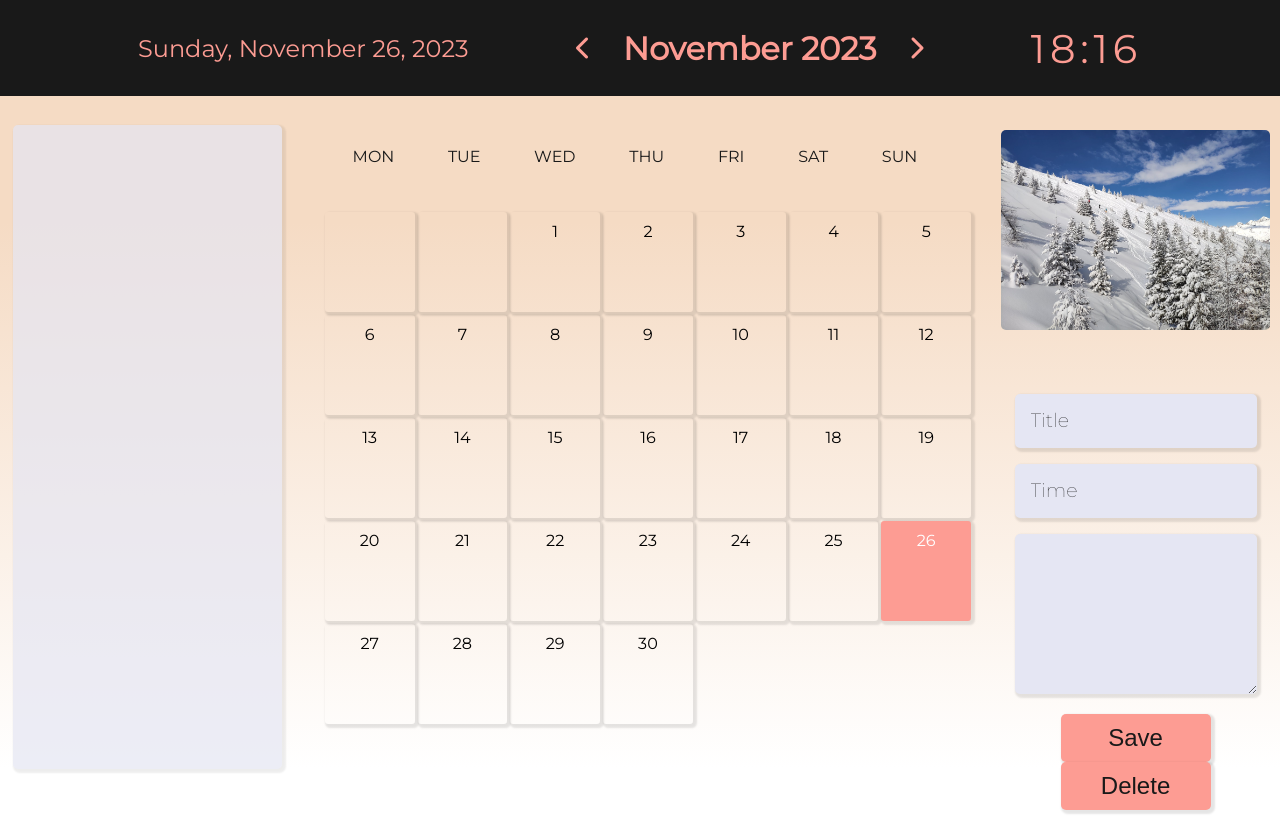
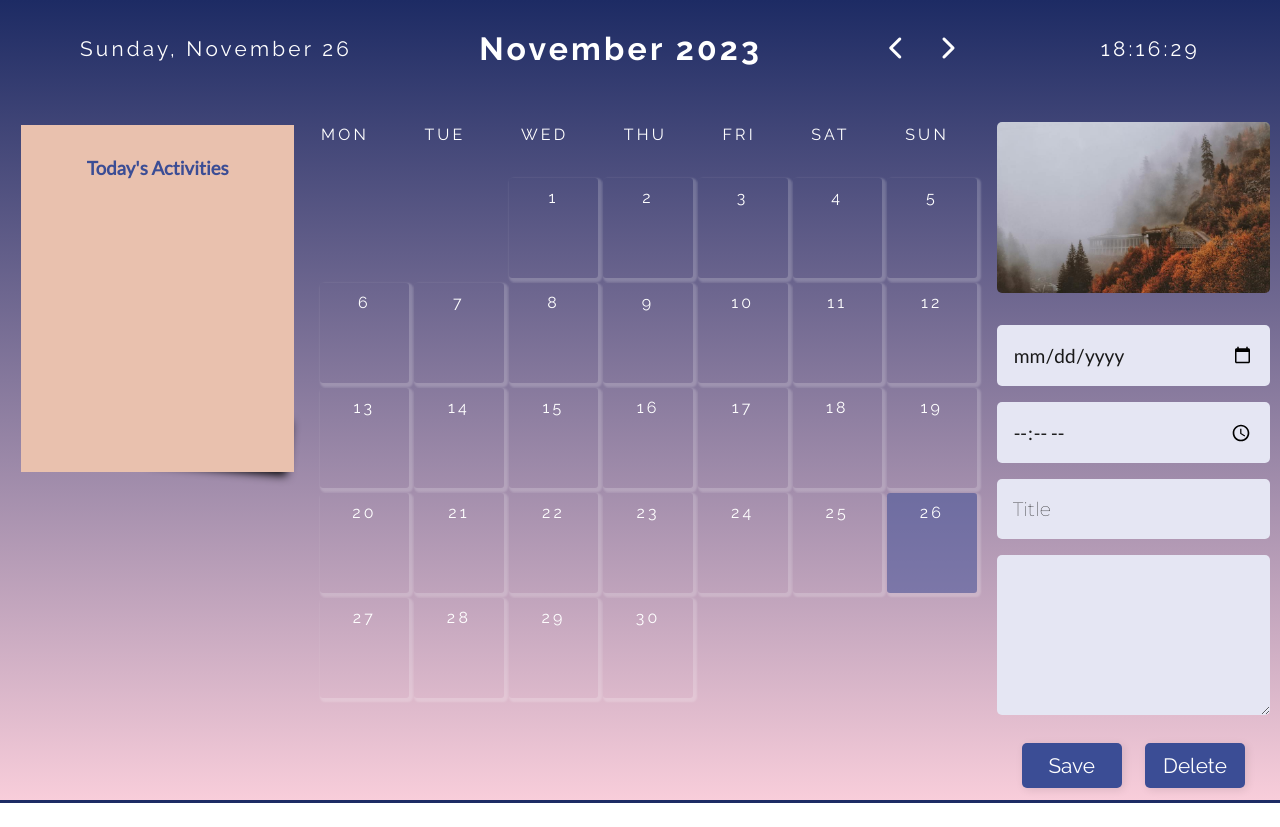
Before and after one commit to linusansas/Calendar, a website: page public/index.html in a window 1280 px wide. After the commit the page ends 803 px from the top, so only its background shows below. Drawn offline with Linux system fonts and the light colour scheme; a web font is replaced by a local one.

Commit message:
Changing the background, displaying the date and time with the required format, changing the image depending on the month.

```diff
--- a/public/index.html
+++ b/public/index.html
@@ -6,8 +6,10 @@
     <meta name="viewport" content="width=device-width, initial-scale=1.0" />
     <title>Calendar</title>
     <!-- Google Fonts -->
+    <link rel="preconnect" href="https://fonts.googleapis.com" />
+    <link rel="preconnect" href="https://fonts.gstatic.com" crossorigin />
     <link
-      href="https://fonts.googleapis.com/css2?family=Anton&family=Bad+Script&family=Dawning+of+a+New+Day&family=Great+Vibes&family=Lato:wght@300;400&family=Merriweather+Sans&family=Montserrat:wght@100;400&family=Roboto+Condensed:wght@300;400&display=swap"
+      href="https://fonts.googleapis.com/css2?family=Anton&family=Bad+Script&family=Cinzel+Decorative:wght@400;700;900&family=Dawning+of+a+New+Day&family=Great+Vibes&family=Irish+Grover&family=Lato:wght@300;400&family=Merriweather&family=Merriweather+Sans&family=Montserrat:wght@100;300;400&family=Pirata+One&family=Poppins:wght@100;300;400;700;900&family=Raleway:wght@400;700&family=Roboto+Condensed:wght@300;400&family=Roboto:ital,wght@0,100;0,300;0,400;0,700;0,900;1,100;1,300;1,900&display=swap"
       rel="stylesheet"
     />
     <!-- font-awesome -->
@@ -22,24 +24,28 @@
   </head>
   <body>
     <header>
-      <div data-cy="welcome-segment" class="header-center">
+      <div class="header-center" data-cy="welcome-segment">
         <div id="current-day" class="btn btn-currentDay">Today</div>
-        <div class="month-container">
+        <h1 class="month-name"><!-- JS --></h1>
+        <!-- <div class="month-container"> -->
+        <div class="arrows-container">
           <div class="arrow-left">
             <i id="previous-btn" class="fa-solid fa-chevron-left"></i>
           </div>
-          <h1 class="month-name">December 2023</h1>
           <div class="arrow-right">
             <i id="next-btn" class="fa-solid fa-chevron-right"></i>
           </div>
         </div>
-        <div class="btn btn-clock">16:30</div>
+        <!-- </div> -->
+        <div class="btn btn-clock"><!-- JS --></div>
       </div>
     </header>
 
     <div class="container">
       <aside class="sidebar">
-        <div class="container-info"></div>
+        <div class="container-info">
+          <h3>Today's Activities</h3>
+        </div>
       </aside>
       <main class="main-content">
         <div class="weekdays">
@@ -58,11 +64,12 @@
       </main>
       <div class="right-area">
         <div class="img-container">
-          <img src="./images/winter-img.jpeg" alt="" />
+          <img class="month-img" src="" alt="month-image" />
         </div>
         <div class="input-form">
+          <input type="date" placeholder="Date" />
+          <input type="time" placeholder="Time" />
           <input type="text" placeholder="Title" />
-          <input type="text" placeholder="Time" />
           <textarea name="text" cols="4" rows="3"></textarea>
           <button type="submit" class="btn btn-submit">Save</button>
           <button type="submit" class="btn btn-delete">Delete</button>
--- a/public/main.js
+++ b/public/main.js
@@ -15,11 +15,13 @@ function createCalendar(year, month) {
   const previousBtn = document.getElementById("previous-btn");
   const nextBtn = document.getElementById("next-btn");
   const daysGrid = document.querySelector(".grid-days");
+  const imageElement = document.querySelector(".month-img");
 
-  const firstDay = new Date(year, month, 0);
+  const firstDay = new Date(year, month, 1);
   const daysInMonth = new Date(year, month + 1, 0).getDate();
 
-  const firstDayIndex = firstDay.getDay();
+  // Adjusting the starting index to make Monday the first day of the week
+  let firstDayIndex = (firstDay.getDay() + 6) % 7;
 
   const monthNames = [
     "January",
@@ -36,14 +38,17 @@ function createCalendar(year, month) {
     "December",
   ];
 
+  changeMonthImage(imageElement, month);
+
   monthName.textContent = `${monthNames[month]} ${year}`;
   daysGrid.innerHTML = "";
   nextBtn.onclick = nextMonth;
   previousBtn.onclick = prevMonth;
 
+  //add empty div elements to represent the days of the previous month
   for (let i = 0; i < firstDayIndex; i++) {
     const dayElement = document.createElement("div");
-    dayElement.className = "day";
+    dayElement.className = "empty-day";
     daysGrid.appendChild(dayElement);
   }
 
@@ -90,12 +95,15 @@ function prevMonth() {
  * Updates the current time display and run every second.
  */
 function updateCurrentTime() {
+  const currentDate = new Date();
   const currentTimeElement = document.querySelector(".btn-clock");
-  const hours = currentDay.getHours().toString().padStart(2, "0");
-  const minutes = currentDay.getMinutes().toString().padStart(2, "0");
-  const timeString = `${hours}:${minutes}`;
+  const hours = currentDate.getHours().toString().padStart(2, "0");
+  const minutes = currentDate.getMinutes().toString().padStart(2, "0");
+  const seconds = currentDate.getSeconds().toString().padStart(2, "0");
+  const timeString = `${hours}:${minutes}:${seconds}`;
 
   currentTimeElement.textContent = timeString;
+  // console.log(currentDate.getSeconds());
 
   setTimeout(() => updateCurrentTime(), 1000);
 }
@@ -110,10 +118,32 @@ function getDayName() {
     weekday: "long",
     day: "numeric",
     month: "long",
-    year: "numeric",
+    // year: "numeric",
   };
-
   const currentDayString = currentDay.toLocaleDateString("en-US", options);
   currentDayName.textContent = currentDayString;
-  console.log(currentDayString);
 }
+/**
+ * change the calendar image depending on the month
+ * @param {*} imageElement
+ * @param {*} month
+ */
+function changeMonthImage(imageElement, month) {
+  const monthImg = [
+    "./images/january-img.png",
+    "./images/february-img.jpeg",
+    "./images/march-img.webp",
+    "./images/april-img.jpeg",
+    "./images/may-img.webp",
+    "./images/june-img.jpeg",
+    "./images/july-img.jpeg",
+    "./images/august-img.jpeg",
+    "./images/september-img.jpeg",
+    "./images/october-img.jpeg",
+    "./images/november-img.jpeg",
+    "./images/december-img.jpeg",
+  ];
+
+  const indexImg = month;
+  imageElement.setAttribute("src", monthImg[indexImg]);
+}
--- a/public/style.css
+++ b/public/style.css
@@ -6,20 +6,29 @@
 
 :root {
   --color-primary-1: #191919;
-  --color-primary-2: #fd9c93;
+  --color-primary-2: #e9c1ae;
+  --color-secondary-1: #3b4d95;
   --color-primary-3: #e5e6f3;
   --color-white: #ffffff;
   --border-radius: 5px;
-  --transition: all 0.3s ease-in-out;
-  --letter-spacing: 0.3rem;
+  --transition: all 0.4s ease-in-out;
+  --letter-spacing: 0.2rem;
+  --font-family-1: "Raleway", sans-serif;
+  --font-family-2: "Lato", sans-serif;
+
+  --color-btn: var(--color-secondary-1);
 }
 
 body {
   margin: 0;
-  font-family: "Montserrat", sans-serif;
+  padding: 0;
+  font-family: var(--font-family-1);
+  letter-spacing: var(--letter-spacing);
   display: flex;
   flex-direction: column;
   height: 100vh;
+  background: -webkit-linear-gradient(to top, #f8cdda, #1d2b64);
+  background: linear-gradient(to top, #f8cdda, #1d2b64);
 }
 
 /*
@@ -28,35 +37,33 @@ Header
 ===============
 */
 header {
-  background-color: var(--color-primary-1);
-  color: var(--color-primary-2);
-  /* background: linear-gradient(150deg, #fca18f 32.23%, #f5dbc4 58.3%); */
+  color: var(--color-white);
 }
 .header-center {
   display: flex;
   justify-content: space-between;
   align-items: center;
   margin: 0 auto;
-  padding: 10px;
   height: 6rem;
-  width: 85%;
+  width: 90%;
 }
-.month-container {
+.arrows-container {
   display: flex;
   justify-content: space-evenly;
   align-items: center;
   width: auto;
 }
-.year {
-  color: var(--color-primary-3);
+
+#previous-btn,
+#next-btn {
+  margin: 0 1rem;
+  font-size: 1.5rem;
+  transition: var(--transition);
+  cursor: pointer;
 }
-#previous-btn {
-  padding: 0 2rem;
-  font-size: 1.5rem;
-}
-#next-btn {
-  padding: 0 2rem;
-  font-size: 1.5rem;
+#previous-btn:hover,
+#next-btn:hover {
+  color: var(--color-primary-2);
 }
 
 /*
@@ -66,13 +73,8 @@ Container
 */
 .container {
   display: flex;
-  height: calc(100vh - 7rem);
-  background: linear-gradient(
-    180deg,
-    #f5dbc4 18.29%,
-    rgba(245, 219, 196, 0) 97.71%
-  );
-  /* border-radius: 2px solid red; */
+  padding: 0;
+  height: calc(100vh - 6rem);
 }
 
 /*
@@ -89,15 +91,32 @@ Sidebar
   text-align: center;
   padding: 10px;
 }
+
 .container-info {
-  background-color: var(--color-primary-3);
-  box-shadow: 2px 2px 2px 2px rgba(0, 0, 0, 0.1);
-  opacity: 0.7;
-  border-radius: var(--border-radius);
-  height: 95%;
+  position: relative;
+  background-color: var(--color-primary-2);
+  color: var(--color-secondary-1);
+  padding: 2rem;
+  text-align: center;
+  font-family: var(--font-family-2);
+  letter-spacing: 0;
+  height: 50%;
   width: 100%;
-  margin: 1.5rem 0.5rem;
+  margin: 1.5rem 1rem;
 }
+
+.container-info::before {
+  content: "";
+  position: absolute;
+  z-index: -1;
+  bottom: 15px;
+  right: 5px;
+  width: 50%;
+  top: 80%;
+  box-shadow: 0px 13px 10px black;
+  rotate: 5deg;
+}
+
 /*
 ===============
 Calendar Section
@@ -106,26 +125,26 @@ Calendar Section
 
 .main-content {
   flex: 5;
-  padding: 20px;
+  margin: 10px;
+}
+.calendar {
+  color: var(--color-white);
 }
 .weekdays {
   width: 100%;
   display: flex;
-  justify-content: space-evenly;
+  justify-content: space-around;
   align-items: center;
-  color: var(--color-primary-1);
-  /* border: 2px solid red; */
-  height: 5rem;
+  color: var(--color-white);
+  height: 3.5rem;
 }
 
 .calendar {
-  /* border: 2px solid red; */
   margin-top: 1rem;
   display: flex;
 }
 
 .week-number {
-  /* border-right: 2px solid red; */
   flex: 1;
 }
 
@@ -134,21 +153,32 @@ Calendar Section
   display: grid;
   grid-template-columns: repeat(7, 1fr);
   grid-template-rows: repeat(6, 100px);
-  gap: 3px;
+  gap: 5px;
 }
 .day {
   padding: 10px;
   text-align: center;
   border-radius: 0.2rem;
-  box-shadow: 2px 2px 2px 2px rgba(0, 0, 0, 0.1);
+  transform: var(--transition);
+  box-shadow: 2px 2px 2px 2px rgba(255, 255, 255, 0.2);
 }
+.day:hover {
+  background-color: rgba(229, 230, 243, 0.2);
+  box-shadow: 2px 2px 2px 2px rgba(0, 0, 0, 0.2);
 
+  cursor: pointer;
+}
+.empty-day {
+  box-shadow: none;
+}
 .today {
-  background-color: var(--color-primary-2);
-  color: #fff;
+  background-color: rgba(59, 77, 149, 0.5);
+}
+.today:hover {
+  background-color: rgba(233, 193, 174, 0.4);
+  box-shadow: 2px 2px 2px 2px rgba(0, 0, 0, 0.2);
 }
 /*//week-number
-
 
 /*
 ===============
@@ -158,21 +188,23 @@ Buttons
 .btn {
   border: 2px solid transparent;
   border-radius: var(--border-radius);
-  background-color: var(--color-primary-2);
-  color: var(--color-primary-1);
-  font-size: 1.5rem;
-  padding: 0.5rem 2rem;
+  background-color: var(--color-btn);
+  color: var(--color-white);
+  font-size: 1.3rem;
+  padding: 0.5rem 1rem;
   transition: var(--transition);
 }
 .btn:hover {
-  border: 2px solid var(--color-primary-2);
-  color: var(--color-primary-2);
-  background-color: transparent;
+  color: var(--color-btn);
+  background-color: var(--color-primary-3);
 }
 .btn-submit,
 .btn-delete {
-  width: 150px;
-  box-shadow: 2px 2px 2px 2px rgba(0, 0, 0, 0.1);
+  font-family: var(--font-family-1);
+  cursor: pointer;
+  box-shadow: 2px 2px 8px rgba(0, 0, 0, 0.1);
+  margin: 0.5rem;
+  width: 100px;
 }
 .btn-submit:active,
 .btn-delete:active {
@@ -182,17 +214,16 @@ Buttons
 .btn-currentDay {
   background: transparent;
   border: none;
-  color: var(--color-primary-2);
-  letter-spacing: var(--letter-spacing);
-  font-size: 2.5rem;
+  color: var(--color-white);
+  font-size: 1.3rem;
 }
-.btn-clock:hover {
+.btn-clock:hover,
+.btn-currentDay:hover {
   border: none;
+  background-color: transparent;
+  color: var(--color-white);
 }
-.btn-currentDay {
-  font-size: 1.5rem;
-  letter-spacing: 0;
-}
+
 /*
 ===============
 Input Form
@@ -200,21 +231,21 @@ Input Form
 */
 .input-form {
   width: 100%;
-  background-color: cream;
   margin: 0.5rem auto;
-  margin-bottom: 3rem;
+  /* margin-bottom: 3rem; */
 }
 
 input,
 textarea {
-  width: 90%;
+  width: 100%;
   padding: 1rem;
   margin-bottom: 1rem;
   background-color: var(--color-primary-3);
   border-radius: var(--border-radius);
   font-size: 1rem;
+  font-family: var(--font-family-2);
+  line-height: 1.7rem;
   border: none;
-  box-shadow: 2px 2px 2px 2px rgba(0, 0, 0, 0.1);
 }
 
 input {
@@ -235,9 +266,9 @@ textarea {
 }
 
 .img-container {
-  height: 30%;
-  margin: 1.5rem auto;
-  margin-bottom: 4rem;
+  height: 25%;
+  margin: 1rem auto;
+  margin-bottom: 2rem;
   border-radius: var(--border-radius);
 }
 .img-container img {
@@ -254,6 +285,7 @@ Small Screens
 */
 @media (max-width: 768px) {
   .container {
+    height: 100%;
     flex-direction: column;
   }
   .container-info {
```
Also changed, not shown: public/images/april-img.jpeg (added), public/images/august-img.jpeg (added), public/images/december-img.jpeg (added), public/images/february-img.jpeg (renamed from public/images/winter-img.jpeg), public/images/july-img.jpeg (added), public/images/june-img.jpeg (added), public/images/march-img.jpeg (added), public/images/march-img.webp (added), public/images/may-img.webp (added), public/images/november-img.jpeg (added), public/images/october-img.jpeg (added), public/images/september-img.jpeg (added), 2 other files.
